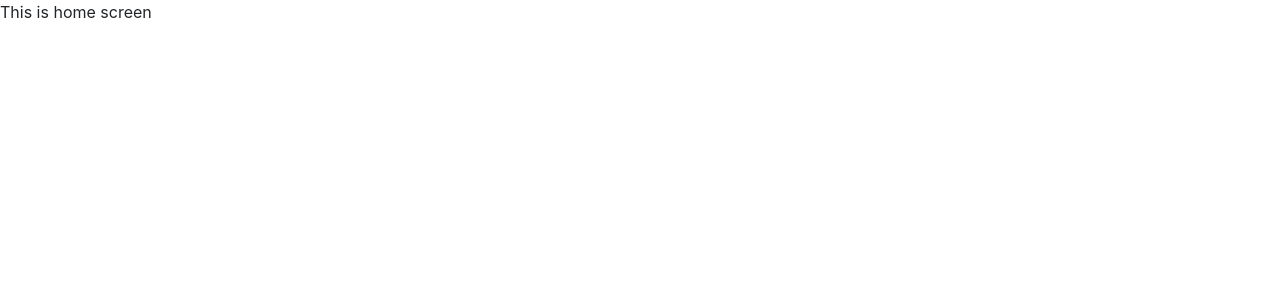
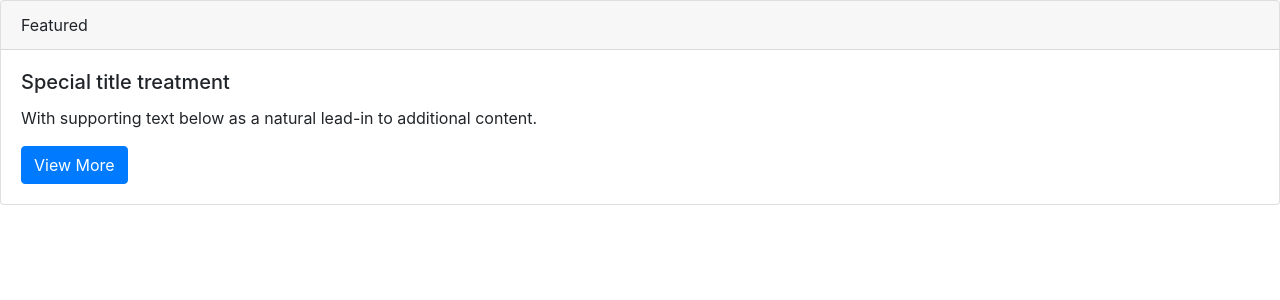
Before and after one commit to ahmadx16/blog_app_react, a React (Create React App) app: page / in a window 1280 px wide. Shown: the top 300 px of the page. Built offline with nearby package versions, Linux system fonts and the light colour scheme.

Commit message:
add blog list cards

```diff
--- a/src/App.tsx
+++ b/src/App.tsx
@@ -2,6 +2,7 @@ import React from "react";
 import { BrowserRouter as Router, Route, Switch } from 'react-router-dom'
 
 import Home from "./pages/Home";
+import BlogDetail from "./pages/BlogDetail";
 
 function App() {
   return (
@@ -9,6 +10,7 @@ function App() {
       <Router>
         <Switch>
           <Route exact path="/" component={Home} />
+          <Route exact path="/detail" component={BlogDetail} />
         </Switch>
       </Router>
     </div>
--- a/src/components/BlogCard/BlogCard.tsx
+++ b/src/components/BlogCard/BlogCard.tsx
@@ -1,9 +1,19 @@
-import React from 'react'
+import React from "react";
 
-export const BlogCard = () => {
-    return (
-        <div>
-            This is blog card
-        </div>
-    )
-}
+const BlogCard = () => {
+  return (
+    <div className="card">
+      <div className="card-header">Featured</div>
+      <div className="card-body">
+        <h5 className="card-title">Special title treatment</h5>
+        <p className="card-text">
+          With supporting text below as a natural lead-in to additional content.
+        </p>
+        <a href="#" className="btn btn-primary">
+          View More
+        </a>
+      </div>
+    </div>
+  );
+};
+export default BlogCard;
--- a/src/components/BlogList/BlogList.tsx
+++ b/src/components/BlogList/BlogList.tsx
@@ -1,9 +1,12 @@
 import React from 'react'
+import BlogCard from '../BlogCard/BlogCard'
 
-export const BlogList = () => {
+const BlogList = () => {
+
     return (
         <div>
-            This is blog list
+            <BlogCard/>
         </div>
     )
 }
+export default BlogList
--- /dev/null
+++ b/src/pages/BlogDetail.tsx
@@ -0,0 +1,13 @@
+import React from 'react'
+
+
+
+export const BlogDetail = () => {
+    return (
+        <div>
+            Detail
+        </div>
+    )
+}
+
+export default BlogDetail
--- a/src/pages/Home.tsx
+++ b/src/pages/Home.tsx
@@ -1,9 +1,12 @@
 import React from 'react'
+
+import BlogList from "../components/BlogList/BlogList"
+
 
 export const Home = () => {
     return (
         <div>
-            This is home screen
+            <BlogList/>
         </div>
     )
 }
```
